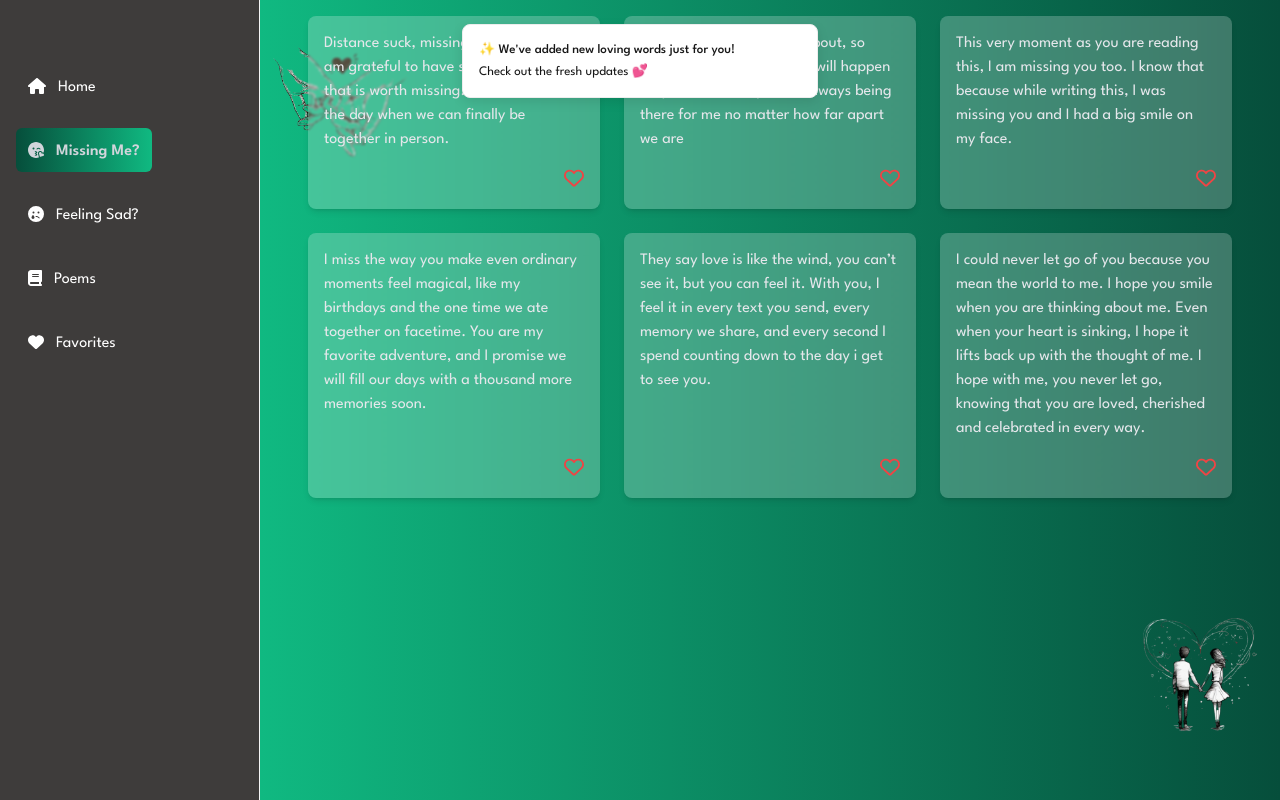
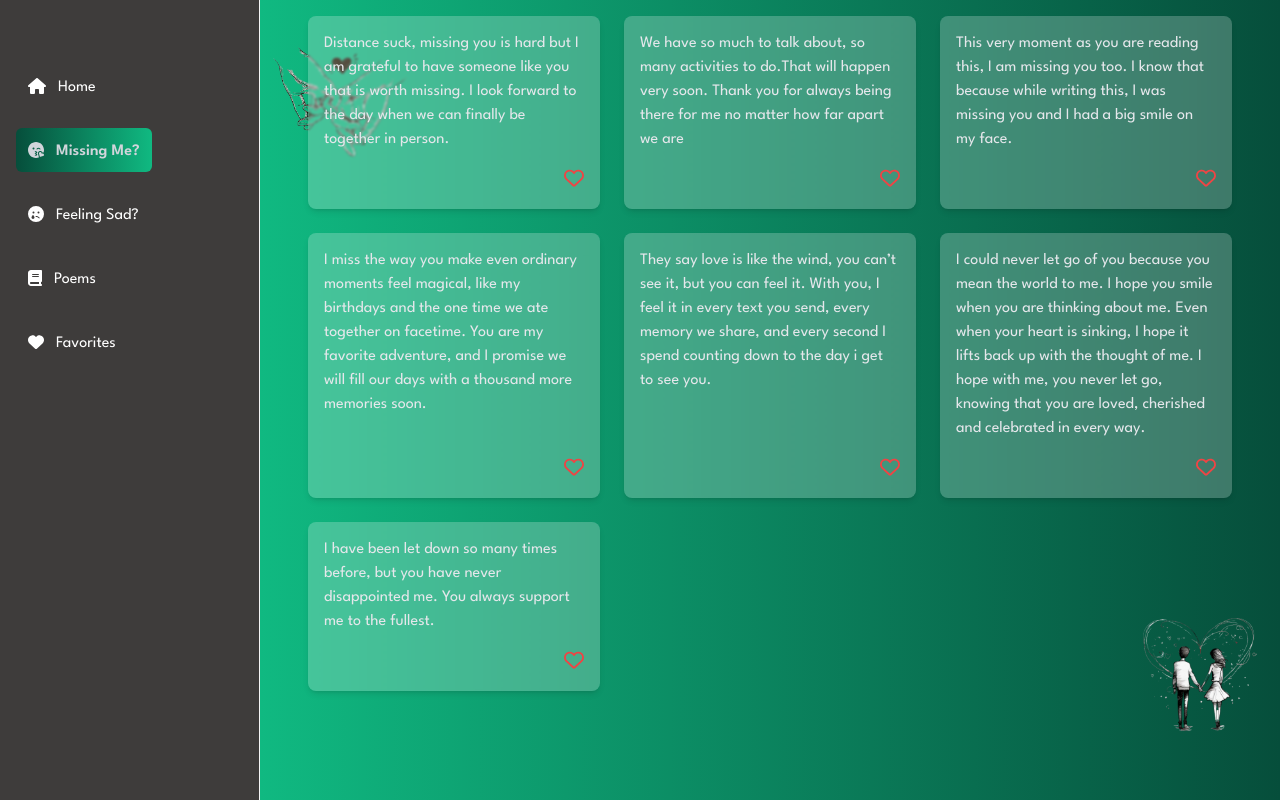
Before and after one commit to ike-nanino/nathia, a Next.js app: page /miss-me in a window 1280 px wide. Built offline with nearby package versions, Linux system fonts and the light colour scheme.

Commit message:
Update APP_VERSION to 2025-04-04-03; remove Toaster component from RootLayout; add new message to MissMePage

```diff
--- a/app/layout.tsx
+++ b/app/layout.tsx
@@ -2,7 +2,6 @@ import type { Metadata } from "next";
 import { League_Spartan } from "next/font/google";
 import "./globals.css";
 import SideMenu from "@/components/SideMenu";
-import { Toaster } from "sonner";
 import { useVersionCheck } from "@/hooks/useVersionCheck";
 
 
@@ -37,8 +36,6 @@ export default function RootLayout({
           {/* Scrollable Content */}
           <div className="flex-1 overflow-y-auto">{children}</div>
         </main>
-
-        <Toaster position="top-center" richColors />
       </body>
     </html>
   );
--- a/app/miss-me/page.tsx
+++ b/app/miss-me/page.tsx
@@ -14,6 +14,7 @@ const messages = [
   "I miss the way you make even ordinary moments feel magical, like my birthdays and the one time we ate together on facetime. You are my favorite adventure, and I promise we will fill our days with a thousand more memories soon.",
   "They say love is like the wind, you can’t see it, but you can feel it. With you, I feel it in every text you send, every memory we share, and every second I spend counting down to the day i get to see you.",
   "I could never let go of you because you mean the world to me. I hope you smile when you are thinking about me. Even when your heart is sinking, I hope it lifts back up with the thought of me. I hope with me, you never let go, knowing that you are loved, cherished and celebrated in every way.",
+  "I have been let down so many times before, but you have never disappointed me. You always support me to the fullest.",
 ];
 
 const MissMePage = () => {
--- a/lib/version.ts
+++ b/lib/version.ts
@@ -1,2 +1,2 @@
 // lib/version.ts
-export const APP_VERSION = "2025-04-04-02"; // update this before pushing!
+export const APP_VERSION = "2025-04-04-03"; // update this before pushing!
```
